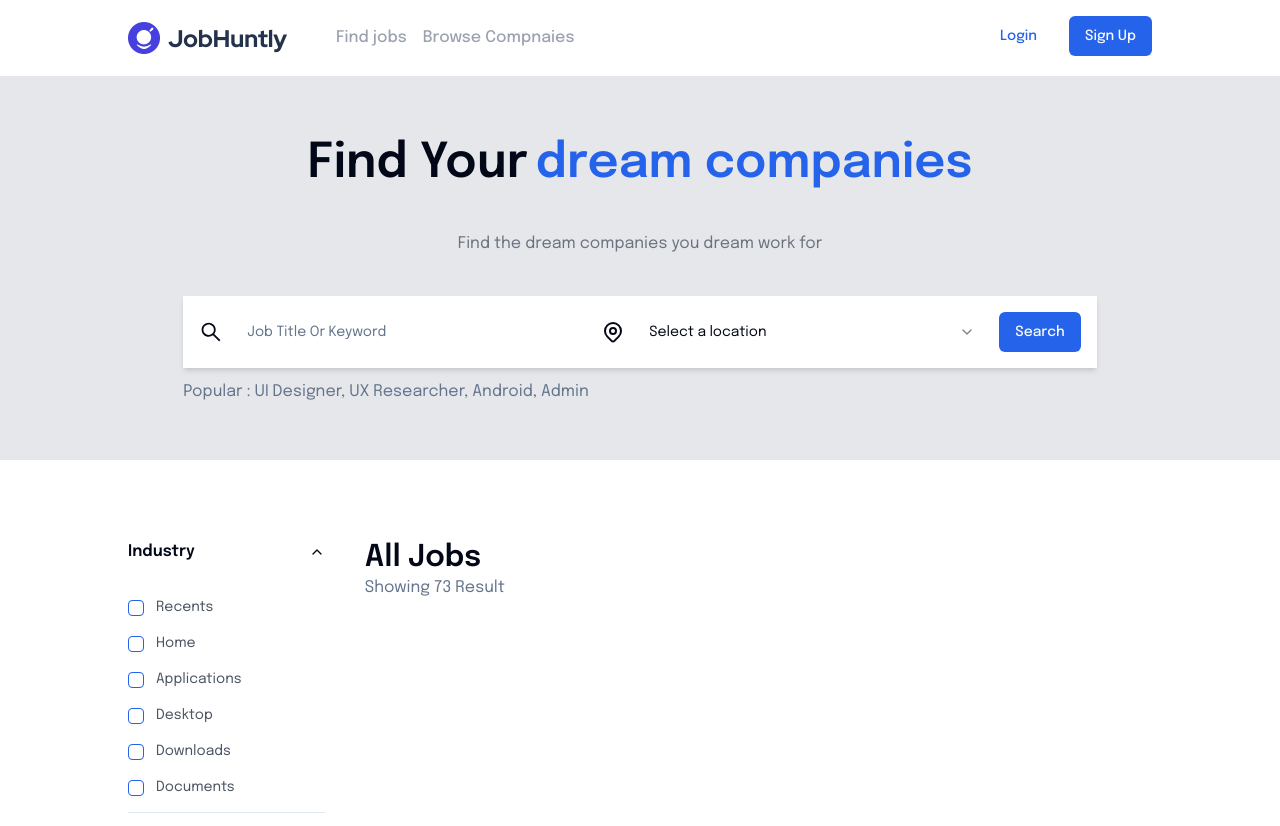
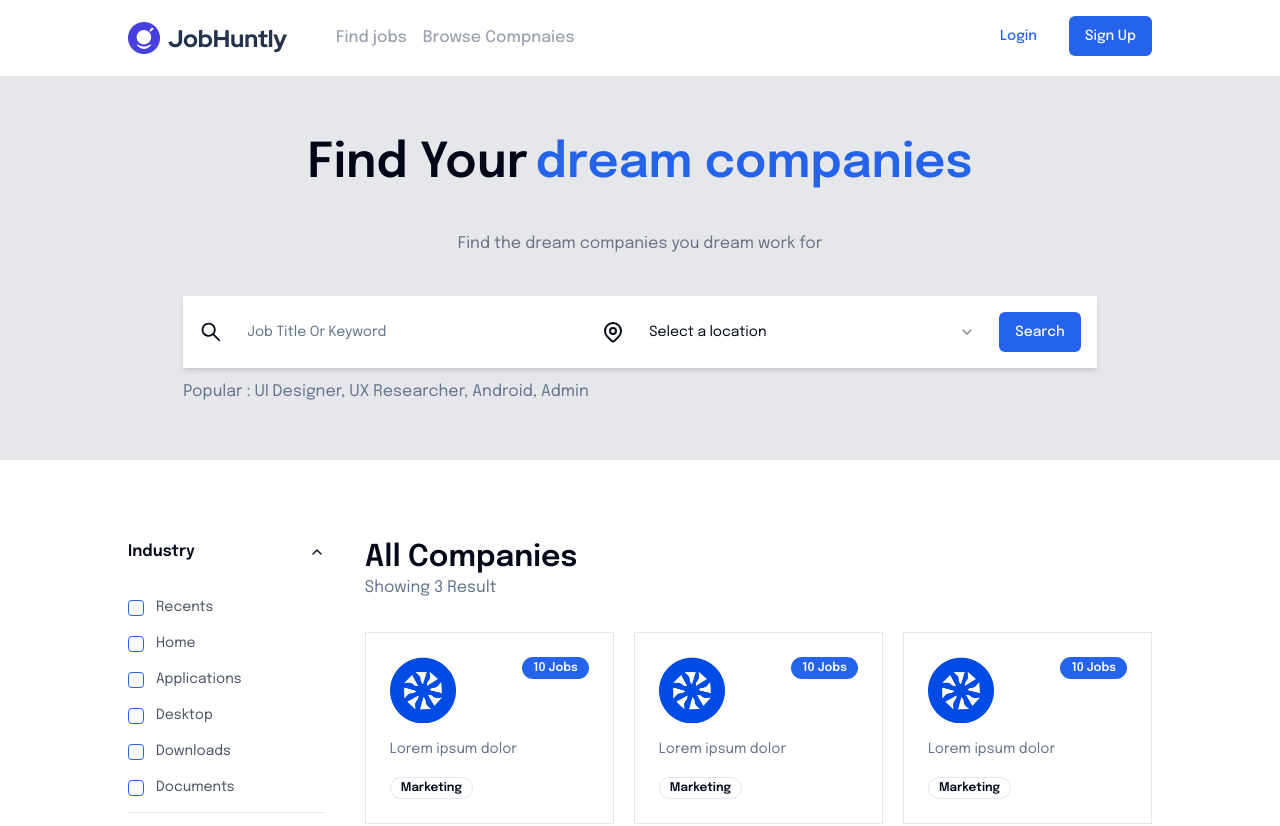
Before and after one commit to yoedi/job-portal-lp, a Next.js app: page /find-companies in a window 1280 px wide. Shown: the top 826 px of the page. Built offline with nearby package versions, Linux system fonts and the light colour scheme.

Commit message:
create find company page

```diff
--- a/src/app/find-companies/page.tsx
+++ b/src/app/find-companies/page.tsx
@@ -5,7 +5,7 @@
 import { useForm } from "react-hook-form";
 import { z } from "zod";
 import { zodResolver } from "@hookform/resolvers/zod";
-import { filterFormType } from "@/types";
+import { CompanyType, filterFormType } from "@/types";
 import { CATEGORIES_OPTIONS } from "@/constans";
 import ExploreDataContainer from "@/containers/ExplorerDataContainer";
 
@@ -16,6 +16,30 @@
     name: "industry",
     label: "Industry",
     items: CATEGORIES_OPTIONS,
+  },
+];
+
+let dataDummy: CompanyType[] = [
+  {
+    image: "/images/company2.png",
+    categories: "Marketing",
+    description: "Lorem ipsum dolor",
+    name: "",
+    totalJobs: 10,
+  },
+  {
+    image: "/images/company2.png",
+    categories: "Marketing",
+    description: "Lorem ipsum dolor",
+    name: "",
+    totalJobs: 10,
+  },
+  {
+    image: "/images/company2.png",
+    categories: "Marketing",
+    description: "Lorem ipsum dolor",
+    name: "",
+    totalJobs: 10,
   },
 ];
 
@@ -40,7 +64,7 @@
       title="dream companies"
       subTitle="Find the dream companies you dream work for"
       type="company"
-      data={[]}
+      data={dataDummy}
     />
   );
 };
--- /dev/null
+++ b/src/components/organism/CompanyCard/index.tsx
@@ -0,0 +1,39 @@
+import { Badge } from "@/components/ui/badge";
+import { CompanyType } from "@/types";
+import Image from "next/image";
+import React, { FC } from "react";
+
+interface CompanyCardProps extends CompanyType {}
+
+const CompanyCard: FC<CompanyCardProps> = ({
+  categories,
+  description,
+  image,
+  name,
+  totalJobs,
+}) => {
+  return (
+    <div className="border border-border p-6">
+      <div className="flex flex-row justify-between items-start">
+        <Image
+          src="/images/company2.png"
+          alt="/images/company2.png"
+          width={66}
+          height={66}
+        />
+        <Badge>{totalJobs} Jobs</Badge>
+      </div>
+      <div className="my-4">
+        <div className="text-lg font-semibold mb-2">{name}</div>
+        <div className="line-clamp-3 text-sm text-muted-foreground">
+          {description}
+        </div>
+      </div>
+      <div className="space-x-2">
+        <Badge variant="outline">{categories}</Badge>
+      </div>
+    </div>
+  );
+};
+
+export default CompanyCard;
--- a/src/containers/ExplorerDataContainer/index.tsx
+++ b/src/containers/ExplorerDataContainer/index.tsx
@@ -1,3 +1,4 @@
+import CompanyCard from "@/components/organism/CompanyCard";
 import FormFilterDynamic from "@/components/organism/FormFilterDynamic";
 import FormSearchDynamic from "@/components/organism/FormSearchDynamic";
 import JobCard from "@/components/organism/JobCard";
@@ -62,24 +63,28 @@
         </div>
         <div className="w-4/5">
           <div className="mb-8">
-            <div className="text-3xl font-semibold">All Jobs</div>
-            <div className="text-muted-foreground">Showing 73 Result</div>
+            <div className="text-3xl font-semibold">
+              All {type === "job" ? "Jobs" : "Companies"}
+            </div>
+            <div className="text-muted-foreground">
+              Showing {data.length} Result
+            </div>
           </div>
-          <div className="grid grid-cols-1 gap-7">
+          <div className="">
             {loading ? (
               <div>Loading...</div>
             ) : type === "job" ? (
-              <>
+              <div className="grid grid-cols-1 gap-7">
                 {data.map((item: JobType, i: number) => (
                   <JobCard key={i} {...item} />
                 ))}
-              </>
+              </div>
             ) : (
-              <>
+              <div className="grid grid-cols-3 gap-5">
                 {data.map((item: any, i: number) => (
-                  <div key={i}>{item.name}</div>
+                  <CompanyCard key={i} {...item} />
                 ))}
-              </>
+              </div>
             )}
           </div>
         </div>
```
Also changed, not shown: src/types/index.ts (+8 -0 lines).
